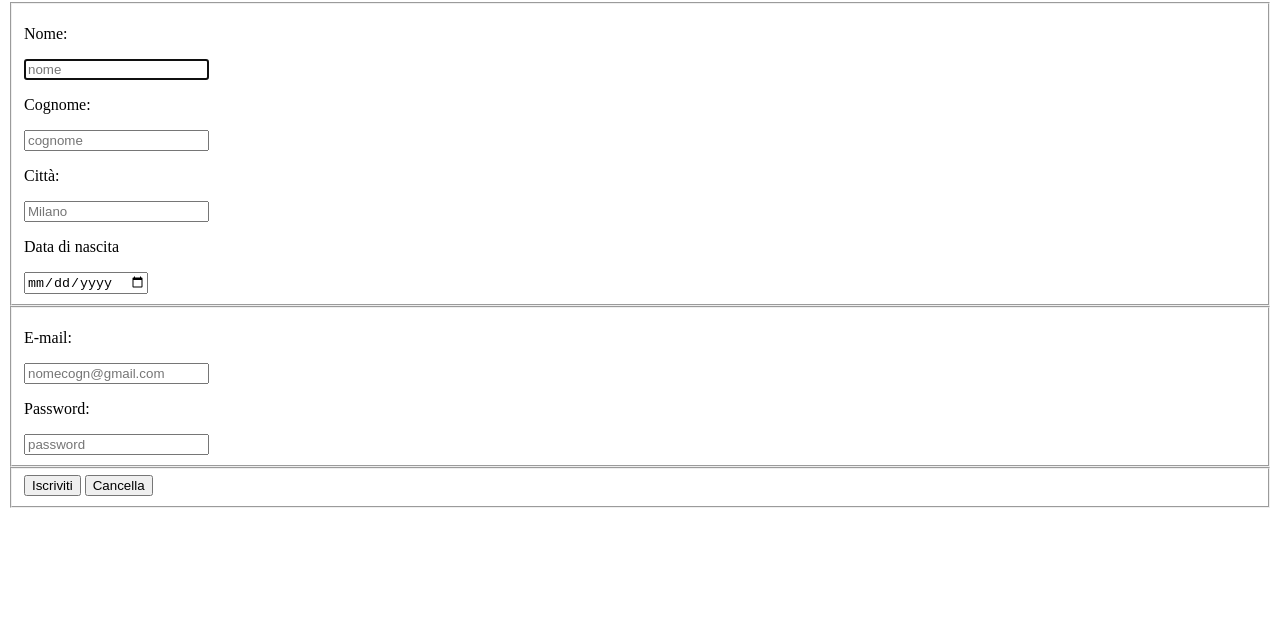
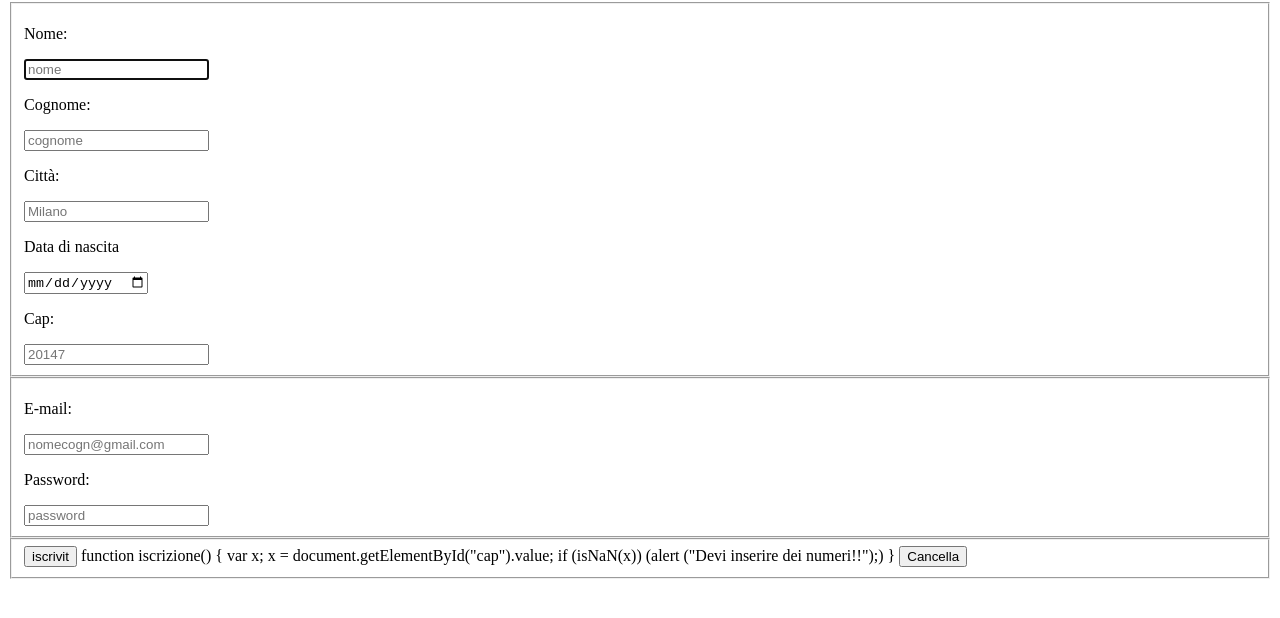
Before and after one commit to sachaete/modulo, a plain HTML site: page index.html in a window 1280 px wide. Shown: the part 78-696 px from the top of the page. Drawn offline with Linux system fonts and the light colour scheme.

Commit message:
Update index.html

```diff
--- a/index.html
+++ b/index.html
@@ -16,6 +16,8 @@
     <input type="text" placeholder="Milano">
     <p>Data di nascita</p>
     <input type="date">
+    <p>Cap:</p>
+    <input type="text" id="cap" placeholder="20147">
 </fieldset>
 
 <fieldset>
@@ -26,7 +28,14 @@
 </fieldset>
 
 <fieldset>
-<input type="submit" value="Iscriviti">
+<input type="submit" value="iscrivit" onclick="iscrizione()">
+function iscrizione() {
+    var x;
+  	x = document.getElementById("cap").value;
+  	if (isNaN(x))
+  		(alert  ("Devi inserire dei numeri!!");)
+
+}
 
 <input type="reset" value="Cancella">
 </fieldset>
```
